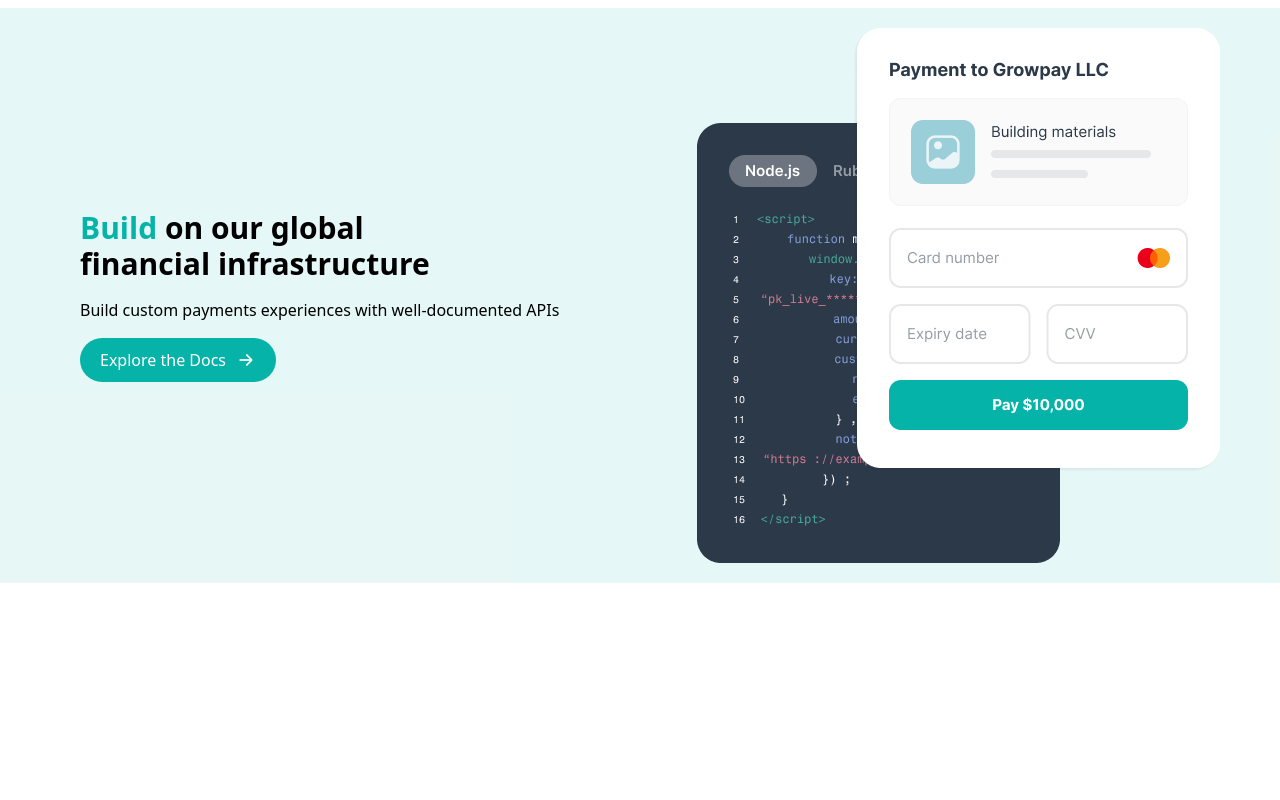
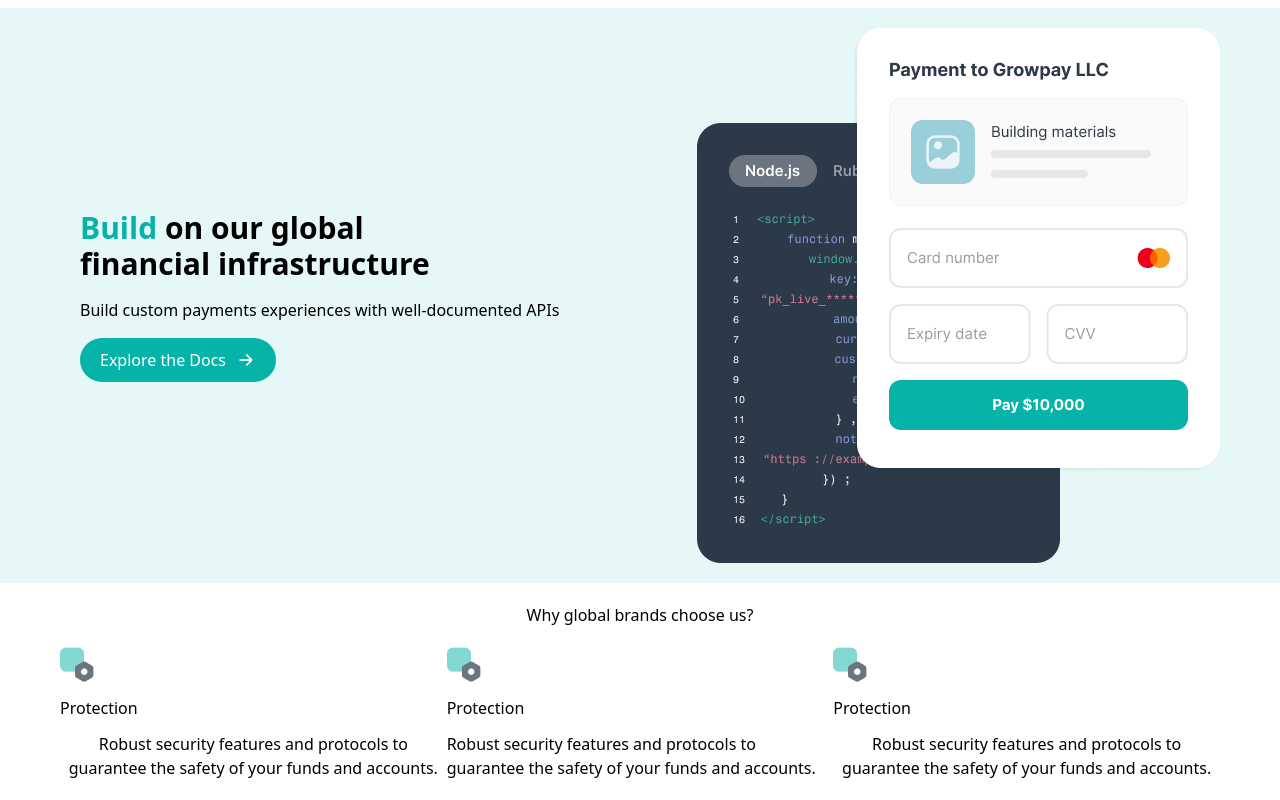
Before and after one commit to habibullohtuganov-ctrl/class_work, a website: page index.html in a window 1280 px wide. Shown: the part 3929-4729 px from the top of the page. Before the commit the page ends 4512 px from the top, so only its background shows below. Drawn offline with Linux system fonts and the light colour scheme.

Commit message:
11 commit

```diff
--- a/index.html
+++ b/index.html
@@ -123,6 +123,29 @@
           <img src="./src/img/Group 427319215.png">
     </div>
     </div>
+
+
+
+        <div class="max-w-300 m-auto flex flex-col gap-5 text-center p-5">
+            <h3>Why global brands choose us?</h3>
+            <div class="flex flex-col lg:flex-row">
+            <div class="flex flex-col gap-3 lg:w-30% items-start">
+               <img src="./src/img/Icon_88_.svg.png">
+               <h3>Protection</h3>
+               <p>Robust security features and protocols to guarantee the safety of your funds and accounts.</p>
+            </div>
+            <div class="flex flex-col gap-3 lg:w-30%  text-start items-start">
+               <img src="./src/img/Icon_88_.svg.png">
+               <h3>Protection</h3>
+               <p>Robust security features and protocols to guarantee the safety of your funds and accounts.</p>
+            </div>
+            <div class="flex flex-col gap-3 lg:w-30% items-start">
+               <img src="./src/img/Icon_88_.svg.png">
+               <h3>Protection</h3>
+               <p>Robust security features and protocols to guarantee the safety of your funds and accounts.</p>
+            </div>
+            </div>
+        </div>
 </body>
 
 </html>
```
Also changed, not shown: src/img/Icon_88_.svg.png (added), src/output.css.
